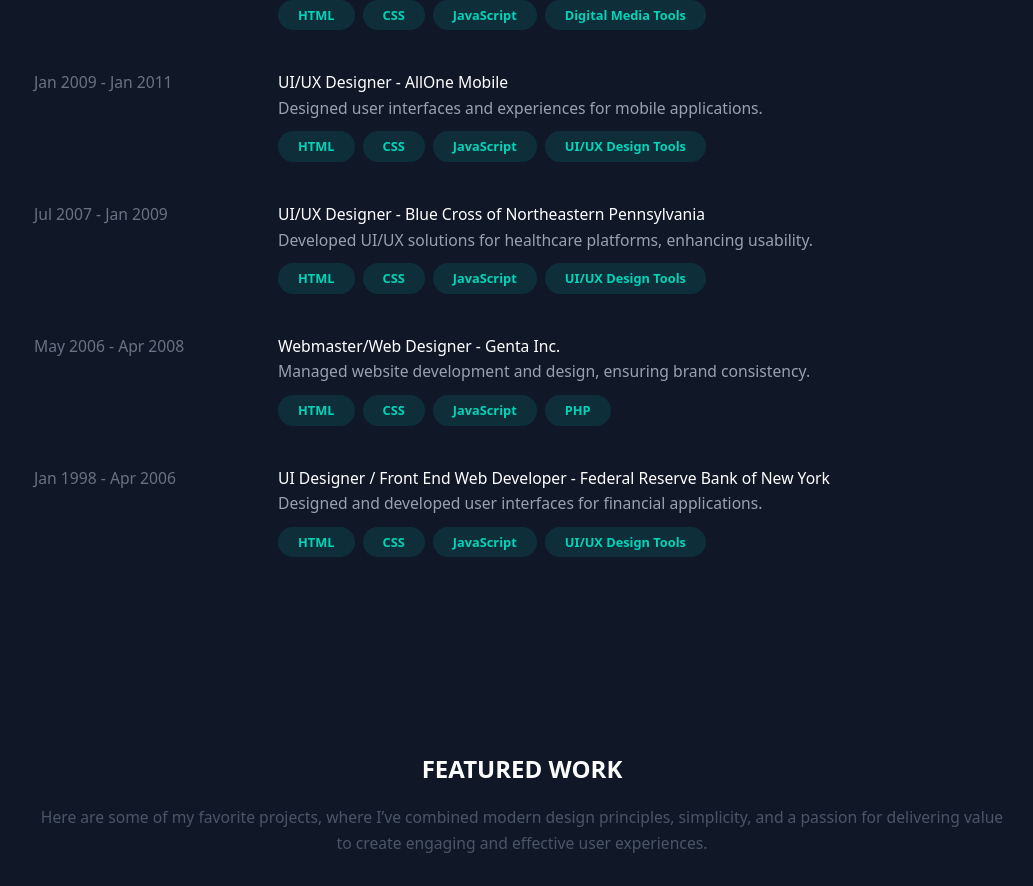
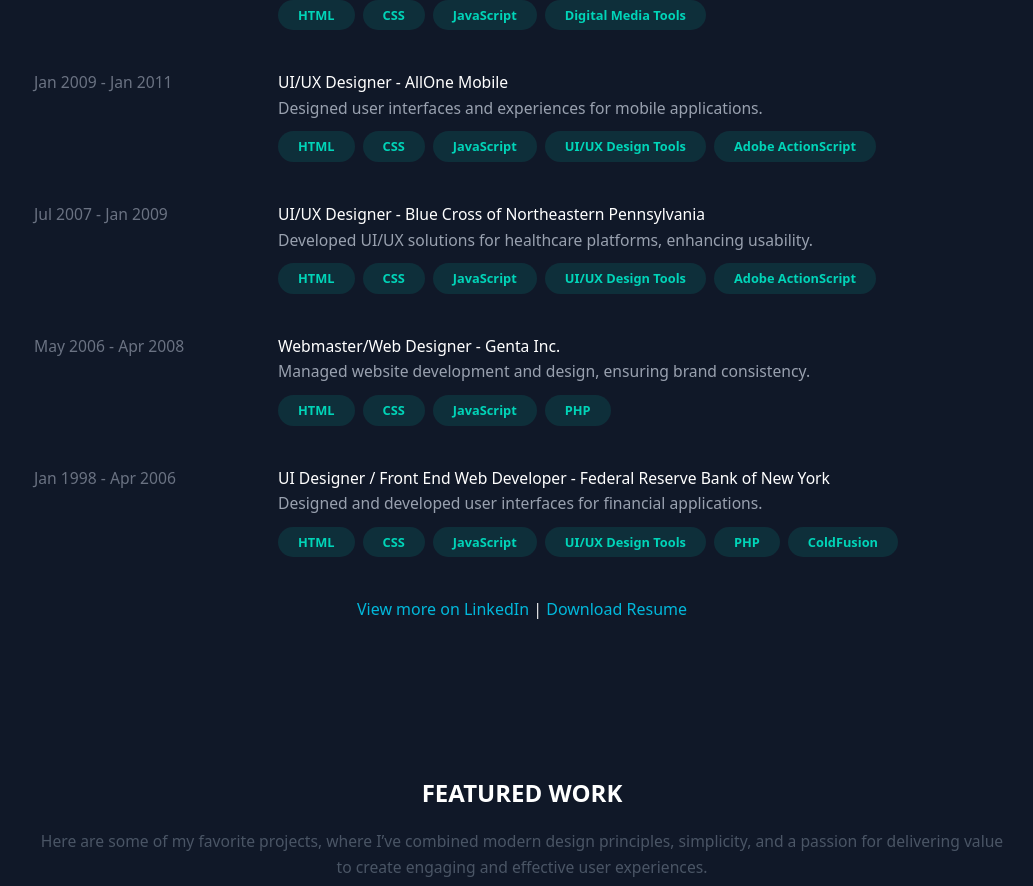
Before and after one commit to leviduncan/dd-folio, a Next.js app: page / in a window 1280 px wide. Shown: the part 2538-3424 px from the top of the page, without its empty margins (118-1151 px from the left). Built offline with nearby package versions, Linux system fonts and the light colour scheme.

Commit message:
Content Update

```diff
--- a/app/experience.js
+++ b/app/experience.js
@@ -105,7 +105,8 @@ const experience = [
             { name: "HTML" },
             { name: "CSS" },
             { name: "JavaScript" },
-            { name: "UI/UX Design Tools" }
+            { name: "UI/UX Design Tools" },
+            { name: "Adobe ActionScript" }
         ]
     },
     {
@@ -119,7 +120,8 @@ const experience = [
             { name: "HTML" },
             { name: "CSS" },
             { name: "JavaScript" },
-            { name: "UI/UX Design Tools" }
+            { name: "UI/UX Design Tools" },
+            { name: "Adobe ActionScript" }
         ]
     },
     {
@@ -147,7 +149,9 @@ const experience = [
             { name: "HTML" },
             { name: "CSS" },
             { name: "JavaScript" },
-            { name: "UI/UX Design Tools" }
+            { name: "UI/UX Design Tools" },
+            { name: "PHP" },
+            { name: "ColdFusion" }
         ]
     }
 ]
--- a/components/Experience.js
+++ b/components/Experience.js
@@ -48,6 +48,9 @@ function Experience() {
                     <ExperienceCard exp={exp} />
                 </motion.p>
             ))}
+            <motion.a>
+                <a href="https://www.linkedin.com/in/darrinduncan/" target="_blank" rel="noreferrer" className="text-cyan-500 hover:underline">View more on LinkedIn</a> | <a href="/resume.pdf" target="_blank" rel="noreferrer"  className="text-cyan-500 hover:underline">Download Resume</a>
+            </motion.a>
         </div>
         </section>
     );
--- a/components/ExperienceCard.js
+++ b/components/ExperienceCard.js
@@ -3,8 +3,8 @@
 function ExperienceCard({ exp }) {
     return (
         <div className="flex flex-col sm:flex-row justify-between mb-10">
-            <h3  className="text-start w-1/4 text-gray-500">{exp.date}</h3>
-            <div className="flex flex-col justify-start text-start w-3/4">
+            <h3  className="text-start w-full sm:w-1/4 text-gray-500">{exp.date}</h3>
+            <div className="flex flex-col justify-start text-start w-full sm:w-3/4">
                 <h4 className="text-white">{exp.title} - {exp.company}</h4>
                 <p className="text-gray-400">{exp.content}</p>
                 <div className="flex flex-row justify-start pills gap-2 flex-wrap">
--- /dev/null
+++ b/pages/Archives.js
@@ -0,0 +1,9 @@
+import React from 'react'
+
+function Archives() {
+  return (
+    <div>Archives</div>
+  )
+}
+
+export default Archives
--- /dev/null
+++ b/pages/Project.js
@@ -0,0 +1,9 @@
+import React from 'react'
+
+function Project() {
+  return (
+    <div>Project</div>
+  )
+}
+
+export default Project
```
Also changed, not shown: 5 other files (tests, documents, lock files or other folders).
